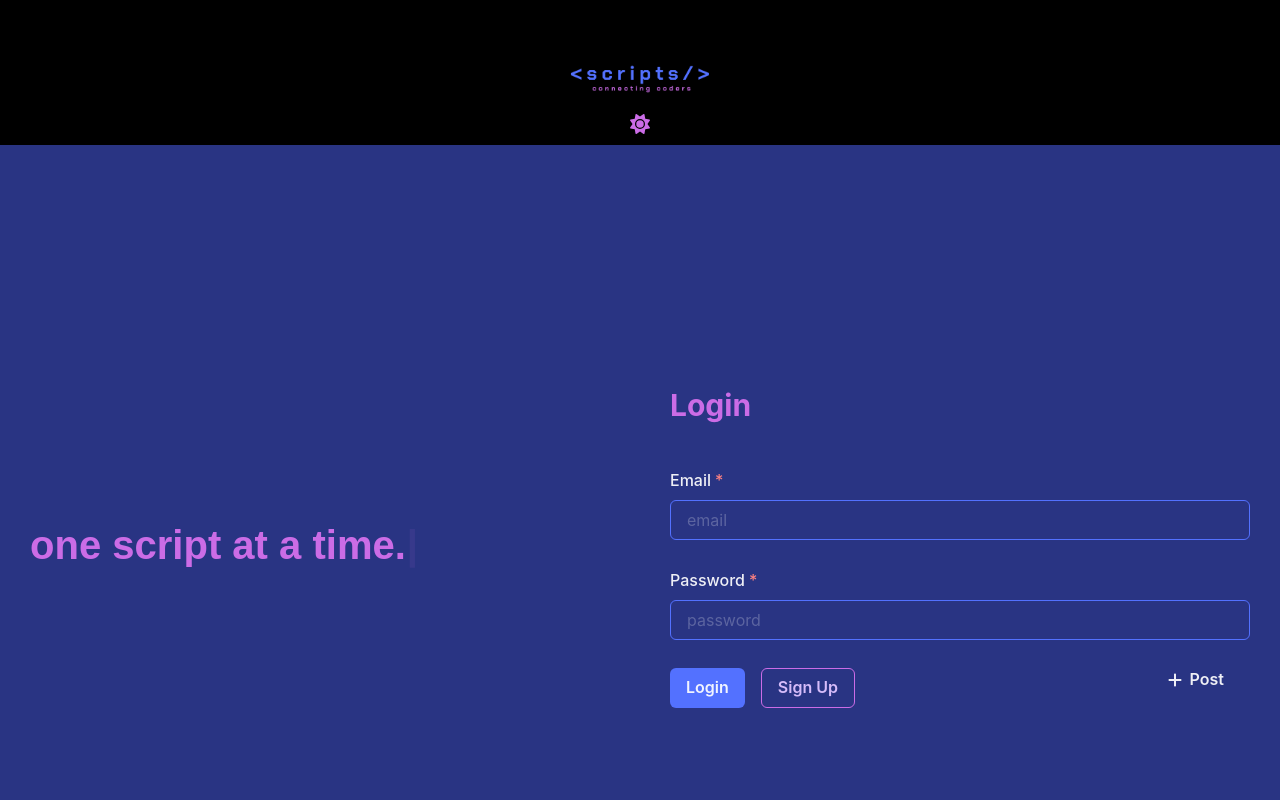
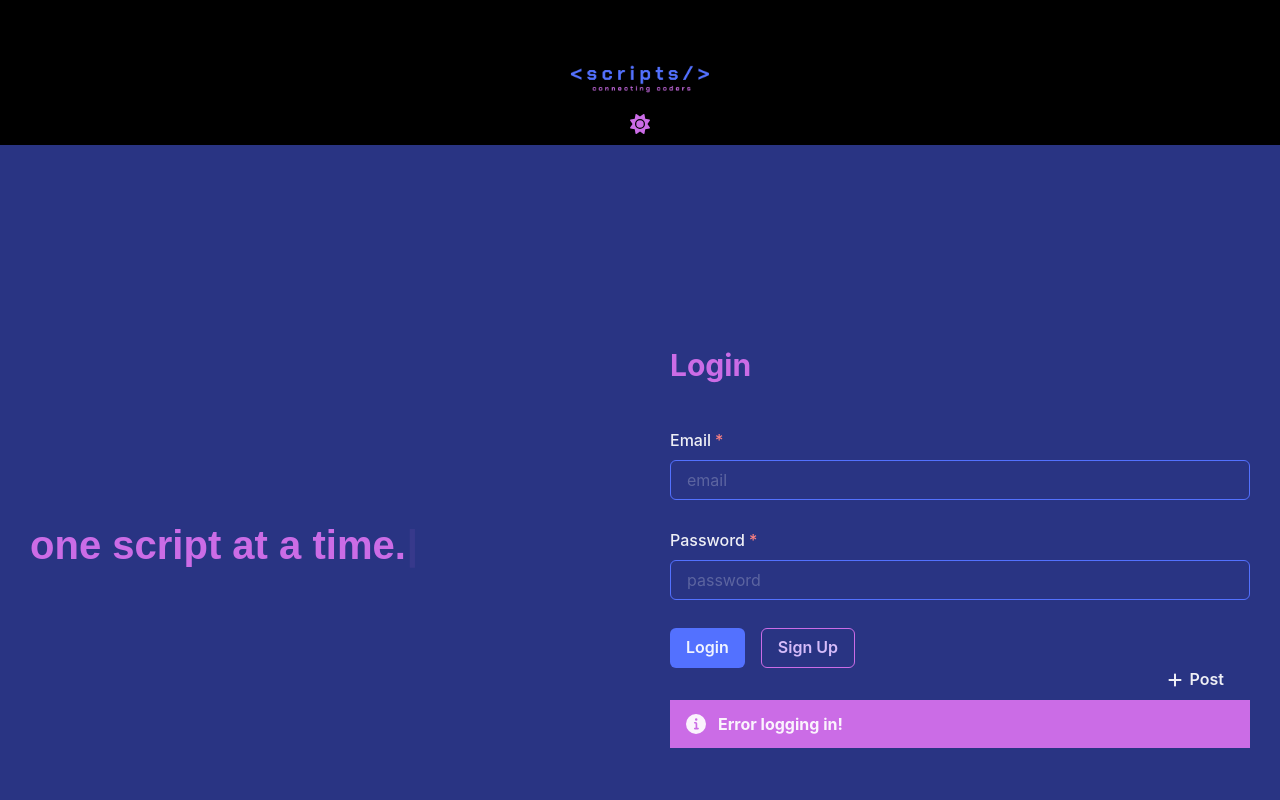
Before and after one commit to lizf57/scripts-connect-coders, a React (Vite) app in the folder client/: page /login in a window 1280 px wide. Both pictures are taken after typing "name@example.com", "Sample123" into the empty fields and a click on the button "Login". Shown: the top 800 px of the page. Built offline with nearby package versions, Linux system fonts and the light colour scheme; no server answers.

Commit message:
added an alert for if login or signup is unsuccessful

```diff
--- a/client/src/pages/Login.jsx
+++ b/client/src/pages/Login.jsx
@@ -1,6 +1,6 @@
 import Typewriter from "typewriter-effect"
 import { useState } from "react"
-import { Flex, Input, Link, Text, Button, Stack, FormControl, FormLabel, FormErrorMessage, FormHelperText } from '@chakra-ui/react'
+import { Flex, Input, Link, Text, Button, Stack, FormControl, FormLabel, Alert, AlertIcon, AlertTitle } from '@chakra-ui/react'
 import { useMutation } from '@apollo/client';
 import { LOGIN_USER } from '../utils/mutations';
 
@@ -9,6 +9,7 @@ import Auth from '../utils/auth'
 
 
 const Login = (props) => {
+
   const [formState, setFormState] = useState({ email: '', password: '' });
   const [login, { error, data }] = useMutation(LOGIN_USER);
 
@@ -123,7 +124,11 @@ const Login = (props) => {
               )}
 
               {error && (
-                <div>{console.log(error)}</div>
+                <Alert variant='solid' bg={'lightPurple'} mt={8}>
+                  <AlertIcon />
+                  <AlertTitle>Error logging in!</AlertTitle>
+
+                </Alert>
               )}
 
 
--- a/client/src/pages/Signup.jsx
+++ b/client/src/pages/Signup.jsx
@@ -1,5 +1,5 @@
 import { useState } from 'react';
-import { Flex, Input, Link, Text, Button, Stack, FormControl, FormLabel, FormErrorMessage, FormHelperText } from '@chakra-ui/react'
+import { Flex, Input, Text, Button, Stack, FormControl, FormLabel, Alert, AlertIcon, AlertTitle } from '@chakra-ui/react'
 
 import { useMutation } from '@apollo/client';
 import { ADD_PROFILE } from '../utils/mutations';
@@ -90,7 +90,11 @@ const Signup = () => {
         )}
 
         {error && (
-          <div>{console.log(error)}</div>
+           <Alert variant='solid' bg={'lightPurple'} mt={8}>
+           <AlertIcon />
+           <AlertTitle>Error signing up!</AlertTitle>
+
+         </Alert>
         )}
 
 
```
